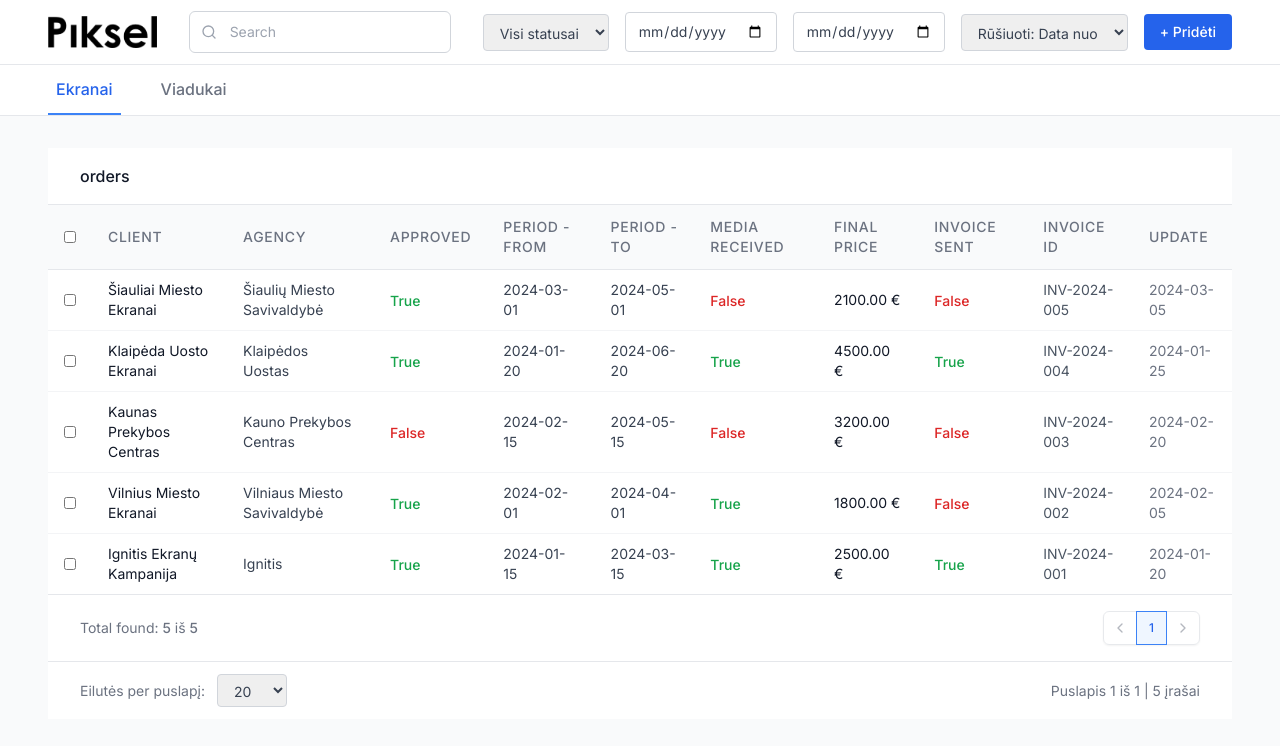
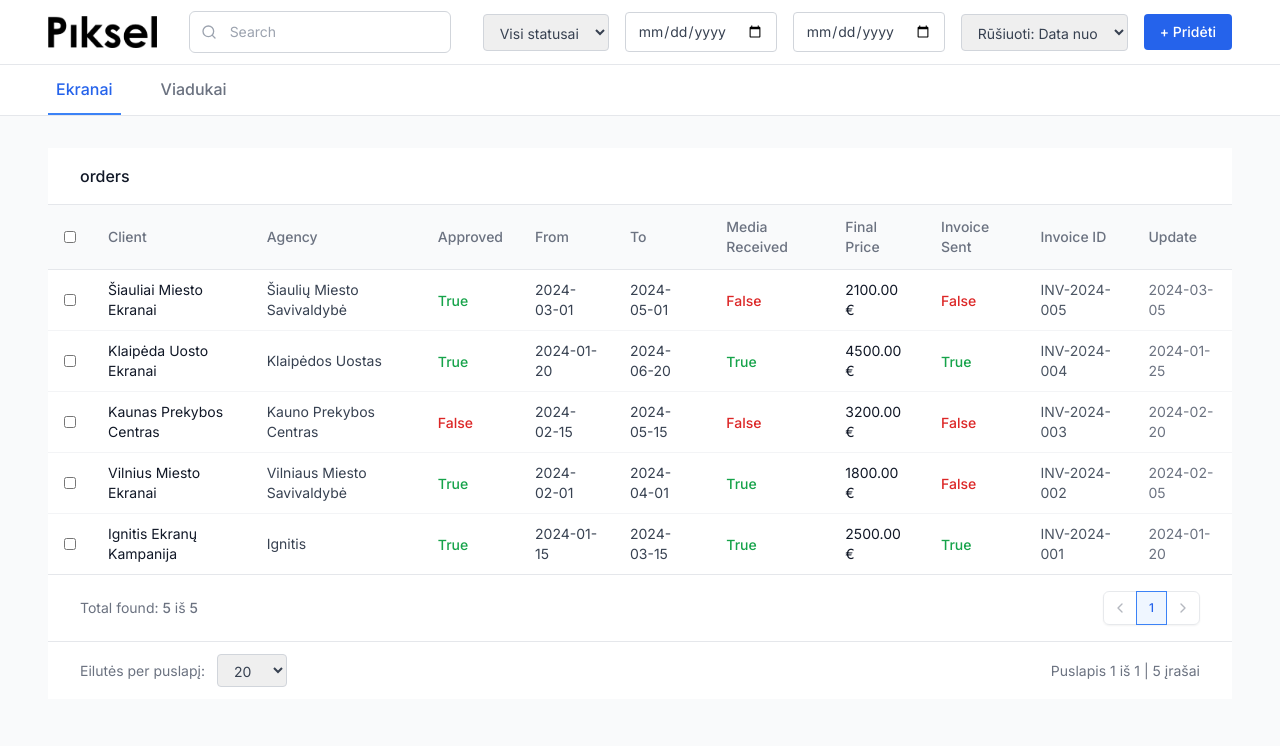
Before and after one commit to rentcas-pixel/piksel-base, a Next.js app: page / in a window 1280 px wide. Shown: the top 746 px of the page. Built offline with nearby package versions, Linux system fonts and the light colour scheme.

Commit message:
Simplify column headers: remove 'Period' word and uppercase styling

```diff
--- a/components/OrdersTable.tsx
+++ b/components/OrdersTable.tsx
@@ -110,8 +110,8 @@ export default function OrdersTable({ orders, onOrderClick }: OrdersTableProps)
                 { key: 'pavadinimas', label: 'Client' },
                 { key: 'agentura', label: 'Agency' },
                 { key: 'patvirtinta', label: 'Approved' },
-                { key: 'dataNuo', label: 'Period - From' },
-                { key: 'dataIki', label: 'Period - To' },
+                { key: 'dataNuo', label: 'From' },
+                { key: 'dataIki', label: 'To' },
                 { key: 'mediaGautas', label: 'Media Received' },
                 { key: 'galutineKaina', label: 'Final Price' },
                 { key: 'saskaitaIssiusta', label: 'Invoice Sent' },
@@ -120,7 +120,7 @@ export default function OrdersTable({ orders, onOrderClick }: OrdersTableProps)
               ].map(({ key, label }) => (
                 <th
                   key={key}
-                  className="px-4 py-3 text-left text-sm font-medium text-gray-500 uppercase tracking-wider cursor-pointer"
+                  className="px-4 py-3 text-left text-sm font-medium text-gray-500 cursor-pointer"
                   onClick={() => handleSort(key as SortField)}
                 >
                   <div className="flex items-center space-x-1">
```
